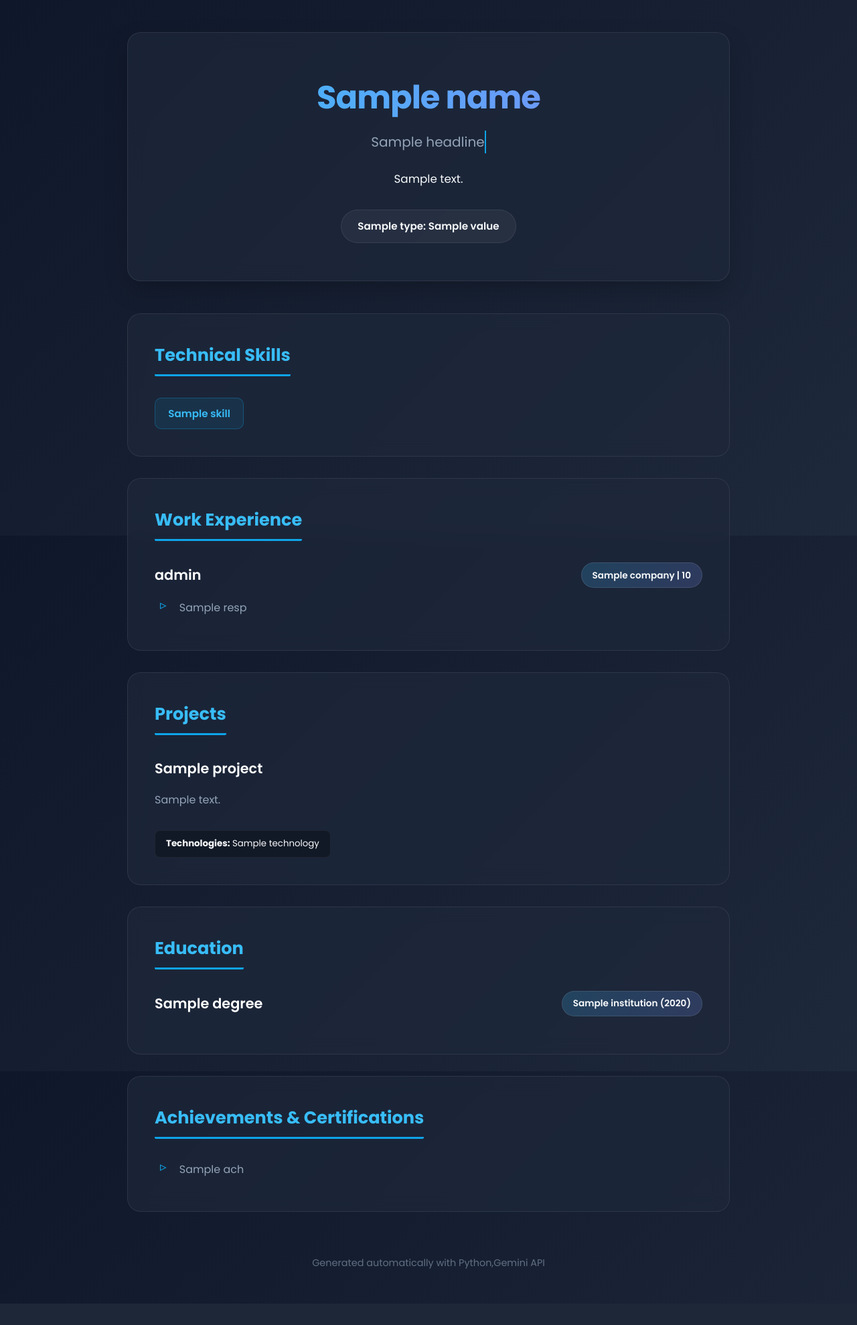
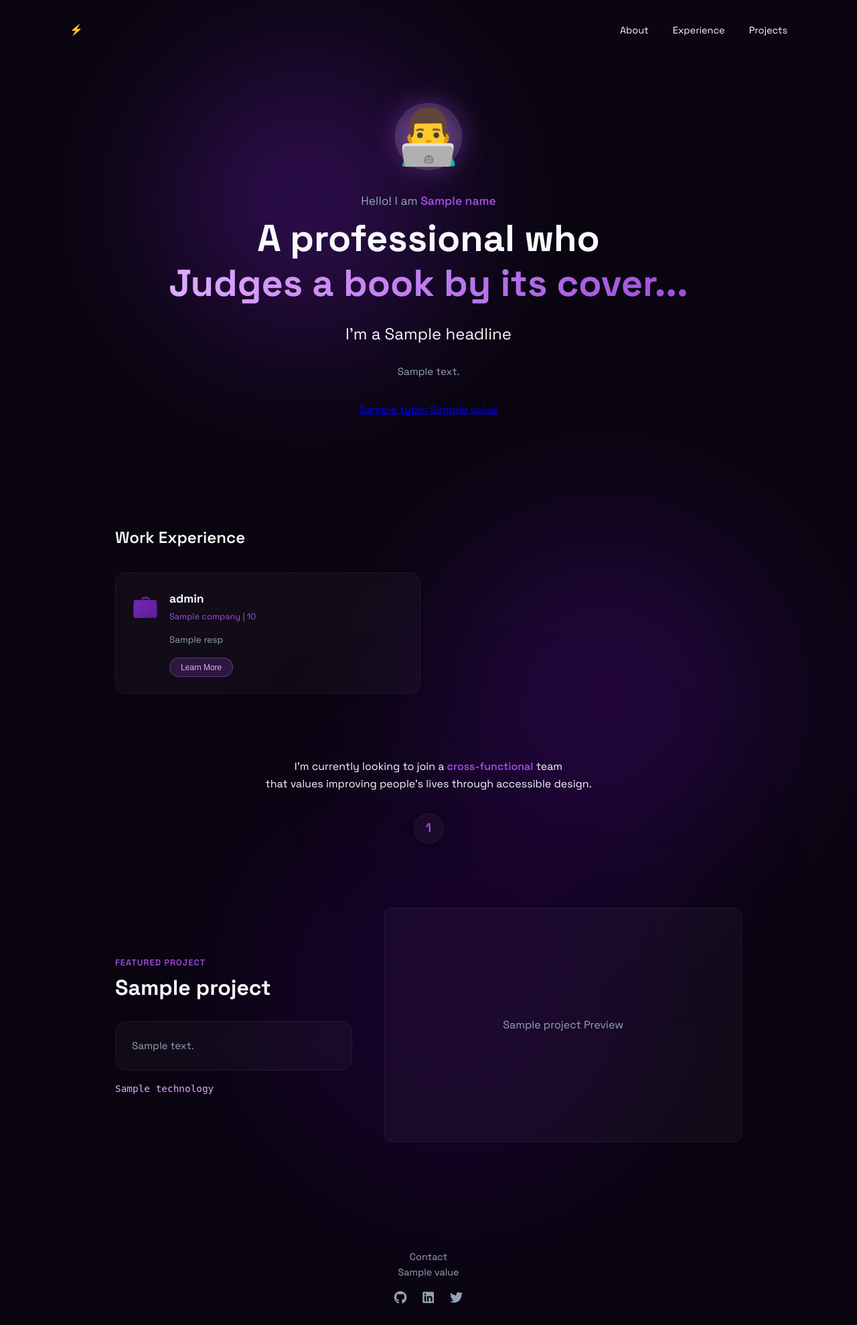
Before and after one commit to latenight-coder05/ai_portfolio_generator, a Flask app: template templates/template.html in a window 1280 px wide. Shown: the whole page at 67% size. Before the commit the page ends 1947 px from the top, so only its background shows below. Run offline with Flask 3, Linux system fonts and the light colour scheme; the template is opened without the code that fills it: most values are stand-ins (such as "Sample title", 1, 10 or a date in 2020).

Commit message:
Overhaul layout to deep-purple aesthetic without cursor

```diff
--- a/static/style.css
+++ b/static/style.css
@@ -1,284 +1,160 @@
-/* Import a modern, clean font from Google Fonts */
-@import url('https://fonts.googleapis.com/css2?family=Poppins:wght@300;400;600;700&display=swap');
+@import url('https://fonts.googleapis.com/css2?family=Space+Grotesk:wght@300;400;600;700&display=swap');
 
 :root {
-  /* Modern dark gradient background */
-  --bg-gradient: linear-gradient(135deg, #0f172a 0%, #1e293b 100%);
-
-  /* Glassmorphism card effects */
-  --card-bg: rgba(30, 41, 59, 0.7);
-  --card-border: rgba(255, 255, 255, 0.08);
-
-  /* Vibrant accent colors */
-  --primary: #0ea5e9;
-  --primary-hover: #38bdf8;
+  --bg-dark: #0a0510;
+  --glass-bg: rgba(255, 255, 255, 0.03);
+  --glass-border: rgba(255, 255, 255, 0.05);
+  --primary: #9d4edd;
+  --secondary: #7b2cbf;
   --text-main: #f8fafc;
   --text-muted: #94a3b8;
-  --accent-glow: 0 8px 20px rgba(14, 165, 233, 0.3);
 }
 
-* {
-  margin: 0;
-  padding: 0;
-  box-sizing: border-box;
+* { margin: 0; padding: 0; box-sizing: border-box; }
+
+body {
+  font-family: 'Space Grotesk', sans-serif;
+  background-color: var(--bg-dark);
+  color: var(--text-main);
+  line-height: 1.6;
+  overflow-x: hidden;
+  position: relative;
 }
 
-body {
-  font-family: 'Poppins', sans-serif;
-  background: var(--bg-gradient);
-  background-attachment: fixed;
+/* Background Glowing Orbs */
+.glow-orb {
+  position: absolute;
+  border-radius: 50%;
+  filter: blur(120px);
+  z-index: -1;
+  opacity: 0.5;
+}
+.orb-1 { top: 5%; left: 20%; width: 400px; height: 400px; background: #5a189a; }
+.orb-2 { top: 40%; right: 10%; width: 500px; height: 500px; background: #3c096c; }
+.orb-3 { bottom: 10%; left: 30%; width: 600px; height: 600px; background: #240046; }
+
+.navbar {
+  display: flex;
+  justify-content: space-between;
+  padding: 2rem 4rem;
+  max-width: 1200px;
+  margin: 0 auto;
+}
+.nav-links a {
   color: var(--text-main);
-  line-height: 1.7;
-  padding: 3rem 1.5rem;
+  text-decoration: none;
+  margin-left: 2rem;
+  font-size: 0.9rem;
 }
 
-.container {
-  max-width: 900px;
-  margin: 0 auto;
+.container { max-width: 1000px; margin: 0 auto; padding: 0 2rem; }
+
+.header { text-align: center; padding: 4rem 0; }
+.profile-wrapper { position: relative; display: inline-block; margin-bottom: 2rem; }
+.profile-glow {
+  position: absolute;
+  top: 50%; left: 50%;
+  transform: translate(-50%, -50%);
+  width: 120px; height: 120px;
+  background: radial-gradient(circle, var(--primary) 0%, transparent 70%);
+  filter: blur(20px);
+  z-index: 0;
+}
+.profile-pic {
+  position: relative;
+  z-index: 1;
+  font-size: 5rem;
+  background: rgba(255,255,255,0.1);
+  border-radius: 50%;
+  width: 100px; height: 100px;
+  display: flex; align-items: center; justify-content: center;
+  border: 1px solid var(--glass-border);
+  backdrop-filter: blur(10px);
 }
 
-/* ================= HEADER SECTION ================= */
-.header {
-  text-align: center;
-  padding: 3.5rem 2rem;
-  background: var(--card-bg);
-  backdrop-filter: blur(12px); /* Frosted glass blur */
-  border-radius: 20px;
-  border: 1px solid var(--card-border);
-  margin-bottom: 3rem;
-  box-shadow: 0 15px 35px rgba(0,0,0,0.2);
-  animation: fadeInDown 0.8s ease;
+.greeting { font-size: 1.1rem; color: var(--text-muted); margin-bottom: 0.5rem; }
+.highlight { color: var(--primary); font-weight: 600; }
+h1 { font-size: 3.5rem; line-height: 1.2; margin-bottom: 1.5rem; }
+.gradient-text {
+  background: linear-gradient(to right, #e0aaff, #9d4edd);
+  background-clip: text;
+  -webkit-background-clip: text;
+  -webkit-text-fill-color: transparent;
 }
 
-.header h1 {
-  font-size: 3rem;
-  font-weight: 700;
-  /* Gradient text effect */
-  background: linear-gradient(to right, #38bdf8, #818cf8);
+.typewriter-text { font-size: 1.5rem; font-weight: 400; margin-bottom: 1.5rem; }
+.summary { max-width: 600px; margin: 0 auto 2rem; color: var(--text-muted); font-size: 0.95rem; }
+
+.section { margin-top: 6rem; }
+.section-title { font-size: 1.5rem; margin-bottom: 2rem; font-weight: 600; }
+
+.grid-2col { display: grid; grid-template-columns: 1fr 1fr; gap: 1.5rem; }
+.glass-card {
+  background: var(--glass-bg);
+  backdrop-filter: blur(16px);
+  border: 1px solid var(--glass-border);
+  border-radius: 16px;
+  padding: 1.5rem;
+  display: flex;
+  gap: 1rem;
+  transition: transform 0.3s ease;
+}
+.card-icon {
+  font-size: 2rem;
+  background: linear-gradient(135deg, #7b2cbf, #3c096c);
   -webkit-background-clip: text;
   background-clip: text;
   -webkit-text-fill-color: transparent;
-  margin-bottom: 0.5rem;
-  letter-spacing: -1px;
 }
-
-.headline {
-  font-size: 1.25rem;
-  color: var(--text-muted);
-  font-weight: 400;
-  margin-bottom: 1.5rem;
-}
-
-.summary {
-  max-width: 700px;
-  margin: 0 auto 2rem auto;
-  font-size: 1.05rem;
-  color: var(--text-main);
-}
-
-/* ================= INTERACTIVE BUTTONS ================= */
-.contact-links {
-  display: flex;
-  flex-wrap: wrap;
-  justify-content: center;
-  gap: 1rem;
-}
-
-.contact-links a {
-  text-decoration: none;
-  color: var(--text-main);
-  background: rgba(255, 255, 255, 0.05);
-  padding: 0.7rem 1.5rem;
-  border-radius: 30px;
-  border: 1px solid var(--card-border);
-  font-size: 0.95rem;
-  font-weight: 600;
-  transition: all 0.3s ease;
-}
-
-/* Button Hover State */
-.contact-links a:hover {
-  background: var(--primary);
-  color: #fff;
-  border-color: var(--primary);
-  box-shadow: var(--accent-glow);
-  transform: translateY(-4px); /* Lifts the button up */
-}
-
-/* ================= CONTENT CARDS ================= */
-.card {
-  background: var(--card-bg);
-  backdrop-filter: blur(12px);
-  border-radius: 20px;
-  border: 1px solid var(--card-border);
-  padding: 2.5rem;
-  margin-bottom: 2rem;
-  transition: transform 0.4s ease, box-shadow 0.4s ease, border-color 0.4s;
-  animation: fadeInUp 0.8s ease backwards;
-}
-
-/* Staggered load animations for cards */
-.card:nth-child(1) { animation-delay: 0.1s; }
-.card:nth-child(2) { animation-delay: 0.2s; }
-.card:nth-child(3) { animation-delay: 0.3s; }
-.card:nth-child(4) { animation-delay: 0.4s; }
-
-/* Card Hover State */
-.card:hover {
-  transform: translateY(-6px);
-  box-shadow: 0 20px 40px rgba(0,0,0,0.4);
-  border-color: rgba(56, 189, 248, 0.4);
-}
-
-.card h2 {
-  font-size: 1.6rem;
-  color: var(--primary-hover);
-  margin-bottom: 2rem;
-  display: inline-block;
-  border-bottom: 3px solid var(--primary);
-  padding-bottom: 0.4rem;
-  border-radius: 2px;
-}
-
-/* ================= INTERACTIVE SKILLS ================= */
-.skills-grid {
-  display: flex;
-  flex-wrap: wrap;
-  gap: 1rem;
-}
-
-.skill-tag {
-  background: rgba(14, 165, 233, 0.1);
-  color: var(--primary-hover);
-  border: 1px solid rgba(14, 165, 233, 0.3);
-  padding: 0.6rem 1.2rem;
-  border-radius: 10px;
-  font-size: 0.95rem;
-  font-weight: 600;
-  transition: all 0.3s cubic-bezier(0.175, 0.885, 0.32, 1.275);
-  cursor: default;
-}
-
-/* Upgraded Green Glowing Skill Hover State */
-.skill-tag:hover {
-  background: #10b981; /* Vibrant tech green */
-  color: #fff;
-  border-color: #10b981;
-  transform: scale(1.1) rotate(-2deg);
-  box-shadow: 0 10px 25px rgba(16, 185, 129, 0.5); /* Smooth green glow */
-  z-index: 10; /* Ensures the glowing tag pops over the others */
-}
-
-
-/* ================= LIST ITEMS & TYPOGRAPHY ================= */
-.item {
-  margin-bottom: 2.5rem;
-  padding-bottom: 2rem;
-  border-bottom: 1px solid rgba(255, 255, 255, 0.05);
-}
-
-.item:last-child {
-  margin-bottom: 0;
-  padding-bottom: 0;
-  border-bottom: none;
-}
-
-.item-header {
-  display: flex;
-  justify-content: space-between;
-  align-items: center;
-  flex-wrap: wrap;
-  margin-bottom: 1rem;
-  gap: 1rem;
-}
-
-.item-header h3 {
-  font-size: 1.3rem;
-  color: #fff;
-  font-weight: 600;
-}
-
-/* Highlighted Meta Badges (Dates/Companies) */
-.meta {
-  font-size: 0.85rem;
-  color: var(--text-main);
-  font-weight: 600;
-  background: linear-gradient(135deg, rgba(56, 189, 248, 0.2), rgba(129, 140, 248, 0.2));
+.card-content h4 { font-size: 1.1rem; margin-bottom: 0.2rem; }
+.meta { display: block; font-size: 0.8rem; color: var(--primary); margin-bottom: 0.8rem; }
+.small-text { font-size: 0.85rem; color: var(--text-muted); margin-bottom: 1rem; }
+.card-btn {
+  background: rgba(157, 78, 221, 0.2);
+  color: #e0aaff;
+  border: 1px solid rgba(157, 78, 221, 0.5);
   padding: 0.4rem 1rem;
   border-radius: 20px;
-  border: 1px solid rgba(255, 255, 255, 0.1);
+  font-size: 0.75rem;
+  cursor: pointer;
+  transition: all 0.3s;
 }
+.card-btn:hover { background: var(--primary); color: #fff; }
 
-.item p {
-  color: var(--text-muted);
-  margin-bottom: 1rem;
+.text-center { text-align: center; }
+.skills-dock {
+  display: flex; justify-content: center; gap: 1rem; margin-top: 2rem; flex-wrap: wrap;
 }
+.skill-icon {
+  width: 45px; height: 45px;
+  background: var(--glass-bg);
+  border: 1px solid var(--glass-border);
+  border-radius: 50%;
+  display: flex; align-items: center; justify-content: center;
+  font-weight: 600; font-size: 1.2rem; color: var(--primary);
+  box-shadow: 0 4px 15px rgba(0,0,0,0.3);
+  transition: transform 0.3s, box-shadow 0.3s;
+}
+.skill-icon:hover { transform: translateY(-5px); box-shadow: 0 10px 25px rgba(157,78,221,0.4); }
 
-/* Custom Bullet Points */
-ul {
-  list-style-type: none;
-  margin-left: 0.5rem;
+.project-showcase {
+  display: flex; align-items: center; gap: 3rem; margin-bottom: 6rem;
 }
-
-ul li {
-  position: relative;
-  padding-left: 1.8rem;
-  margin-bottom: 0.6rem;
+.project-showcase.reverse { flex-direction: row-reverse; }
+.project-info { flex: 1; }
+.project-info .badge { color: var(--primary); font-size: 0.8rem; font-weight: 600; text-transform: uppercase; letter-spacing: 1px; }
+.project-info h3 { font-size: 2rem; margin-bottom: 1.5rem; }
+.project-desc { padding: 1.5rem; font-size: 0.95rem; color: var(--text-muted); }
+.tech-stack { margin-top: 1rem; font-family: monospace; color: #e0aaff; font-size: 0.9rem; }
+.project-image-placeholder {
+  flex: 1.5;
+  background: var(--glass-bg);
+  border: 1px solid var(--glass-border);
+  border-radius: 12px;
+  height: 350px;
+  display: flex; align-items: center; justify-content: center;
   color: var(--text-muted);
 }
 
-ul li::before {
-  content: "▹";
-  position: absolute;
-  left: 0;
-  color: var(--primary);
-  font-size: 1.2rem;
-  line-height: 1;
-}
-
-.tech-stack small {
-  display: inline-block;
-  margin-top: 1rem;
-  color: var(--text-main);
-  background: rgba(0, 0, 0, 0.3);
-  padding: 0.5rem 1rem;
-  border-radius: 8px;
-  border: 1px solid rgba(255, 255, 255, 0.05);
-}
-
-footer {
-  text-align: center;
-  margin-top: 4rem;
-  color: var(--text-muted);
-  font-size: 0.9rem;
-  opacity: 0.6;
-}
-
-/* ================= KEYFRAME ANIMATIONS ================= */
-@keyframes fadeInDown {
-  from { opacity: 0; transform: translateY(-30px); }
-  to { opacity: 1; transform: translateY(0); }
-}
-
-@keyframes fadeInUp {
-  from { opacity: 0; transform: translateY(30px); }
-  to { opacity: 1; transform: translateY(0); }
-}
-.headline {
-  overflow: hidden;
-  white-space: nowrap;
-  border-right: 2px solid var(--primary);
-  animation: typing 2s steps(40, end), blink-caret .75s step-end infinite;
-  margin: 0 auto 1.5rem auto;
-  max-width: fit-content;
-}
-
-@keyframes typing {
-  from { width: 0 }
-  to { width: 100% }
-}
-
-@keyframes blink-caret {
-  from, to { border-color: transparent }
-  50% { border-color: var(--primary); }
-}
+footer { text-align: center; padding: 4rem 0 2rem; color: var(--text-muted); font-size: 0.9rem; }
+.social-icons { margin-top: 1rem; font-size: 1.2rem; display: flex; justify-content: center; gap: 1.5rem; }
--- a/templates/template.html
+++ b/templates/template.html
@@ -4,16 +4,41 @@
   <meta charset="UTF-8" />
   <meta name="viewport" content="width=device-width, initial-scale=1.0" />
   <title>{{ name }} | Portfolio</title>
-
-  <!-- Updated link for Flask to find style.css inside the static folder -->
   <link rel="stylesheet" href="{{ url_for('static', filename='style.css') }}" />
+  <link rel="stylesheet" href="https://cdnjs.cloudflare.com/ajax/libs/font-awesome/6.4.0/css/all.min.css">
 </head>
 <body>
+  <div class="glow-orb orb-1"></div>
+  <div class="glow-orb orb-2"></div>
+  <div class="glow-orb orb-3"></div>
+
+  <nav class="navbar">
+    <div class="logo">⚡</div>
+    <div class="nav-links">
+      <a href="#about">About</a>
+      <a href="#experience">Experience</a>
+      <a href="#projects">Projects</a>
+    </div>
+  </nav>
+
   <div class="container">
-    <header class="header">
-      <h1>{{ name }}</h1>
-      {% if headline %}<p class="headline">{{ headline }}</p>{% endif %}
-      {% if summary %}<p class="summary">{{ summary }}</p>{% endif %}
+    <header class="header" id="about">
+      <div class="profile-wrapper">
+        <div class="profile-glow"></div>
+        <div class="profile-pic">👨‍💻</div>
+      </div>
+
+      <p class="greeting">Hello! I am <span class="highlight">{{ name }}</span></p>
+      <h1>A professional who <br> <span class="gradient-text">Judges a book by its cover...</span></h1>
+
+      <!-- Blinking cursor removed here -->
+      {% if headline %}
+        <h2 class="typewriter-text">I'm a {{ headline }}</h2>
+      {% endif %}
+
+      {% if summary %}
+        <p class="summary">{{ summary }}</p>
+      {% endif %}
 
       {% if contact and contact|length > 0 %}
       <div class="contact-links">
@@ -29,86 +54,83 @@
     </header>
 
     <main>
-      {% if skills and skills|length > 0 %}
-      <section class="card">
-        <h2>Technical Skills</h2>
-        <div class="skills-grid">
-          {% for skill in skills %}
-            <span class="skill-tag">{{ skill }}</span>
+      {% if experience and experience|length > 0 %}
+      <section class="section" id="experience">
+        <h3 class="section-title">Work Experience</h3>
+        <div class="grid-2col">
+          {% for job in experience %}
+            <div class="glass-card tilt-card">
+              <div class="card-icon">💼</div>
+              <div class="card-content">
+                <h4>{{ job.role }}</h4>
+                <span class="meta">{{ job.company }} | {{ job.duration }}</span>
+                {% if job.responsibilities %}
+                  <p class="small-text">{{ job.responsibilities[0] }}</p>
+                {% endif %}
+                <button class="card-btn">Learn More</button>
+              </div>
+            </div>
           {% endfor %}
         </div>
       </section>
       {% endif %}
 
-      {% if experience and experience|length > 0 %}
-      <section class="card">
-        <h2>Work Experience</h2>
-        {% for job in experience %}
-          <div class="item">
-            <div class="item-header">
-              <h3>{{ job.role }}</h3>
-              <span class="meta">{{ job.company }} | {{ job.duration }}</span>
-            </div>
-            {% if job.responsibilities and job.responsibilities|length > 0 %}
-            <ul>
-              {% for resp in job.responsibilities %}
-                <li>{{ resp }}</li>
-              {% endfor %}
-            </ul>
-            {% endif %}
-          </div>
-        {% endfor %}
+      {% if skills and skills|length > 0 %}
+      <section class="section text-center">
+        <p class="pre-title">I'm currently looking to join a <span class="highlight">cross-functional</span> team</p>
+        <p class="sub-title">that values improving people's lives through accessible design.</p>
+        <div class="skills-dock">
+          {% for skill in skills %}
+            <div class="skill-icon">{{ skill[0] }}</div>
+          {% endfor %}
+        </div>
       </section>
       {% endif %}
 
       {% if projects and projects|length > 0 %}
-      <section class="card">
-        <h2>Projects</h2>
+      <section class="section" id="projects">
         {% for project in projects %}
-          <div class="item">
-            <div class="item-header">
+          <div class="project-showcase {% if loop.index is divisibleby 2 %}reverse{% endif %}">
+            <div class="project-info">
+              <span class="badge">Featured Project</span>
               <h3>{{ project.title }}</h3>
+              <div class="glass-card project-desc">
+                <p>{{ project.description }}</p>
+              </div>
+              {% if project.technologies %}
+                <div class="tech-stack">
+                  {{ project.technologies | join(' · ') }}
+                </div>
+              {% endif %}
             </div>
-            <p>{{ project.description }}</p>
-            {% if project.technologies and project.technologies|length > 0 %}
-              <div class="tech-stack">
-                <small><strong>Technologies:</strong> {{ project.technologies | join(', ') }}</small>
-              </div>
-            {% endif %}
-          </div>
-        {% endfor %}
-      </section>
-      {% endif %}
-
-      {% if education and education|length > 0 %}
-      <section class="card">
-        <h2>Education</h2>
-        {% for edu in education %}
-          <div class="item">
-            <div class="item-header">
-              <h3>{{ edu.degree }}</h3>
-              <span class="meta">{{ edu.institution }} ({{ edu.year }})</span>
+            <div class="project-image-placeholder">
+              <span>{{ project.title }} Preview</span>
             </div>
           </div>
         {% endfor %}
       </section>
       {% endif %}
-
-      {% if achievements and achievements|length > 0 %}
-      <section class="card">
-        <h2>Achievements & Certifications</h2>
-        <ul>
-          {% for ach in achievements %}
-            <li>{{ ach }}</li>
-          {% endfor %}
-        </ul>
-      </section>
-      {% endif %}
     </main>
 
     <footer>
-      <p>Generated automatically with Python,Gemini API</p>
+      <p>Contact</p>
+      {% if contact %}<p>{{ contact[0].value }}</p>{% endif %}
+      <div class="social-icons">
+        <i class="fab fa-github"></i>
+        <i class="fab fa-linkedin"></i>
+        <i class="fab fa-twitter"></i>
+      </div>
     </footer>
   </div>
+
+  <script src="https://cdnjs.cloudflare.com/ajax/libs/vanilla-tilt/1.7.0/vanilla-tilt.min.js"></script>
+  <script>
+    VanillaTilt.init(document.querySelectorAll(".tilt-card"), {
+      max: 10,
+      speed: 400,
+      glare: true,
+      "max-glare": 0.1
+    });
+  </script>
 </body>
 </html>
```
